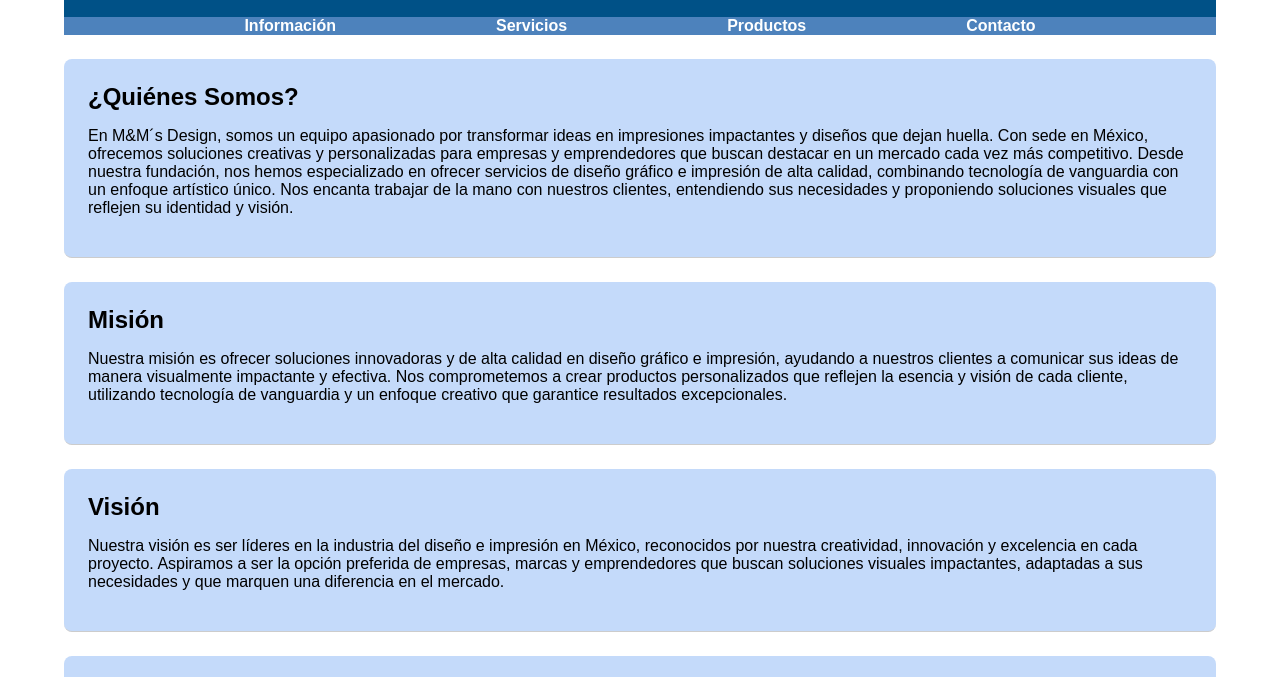
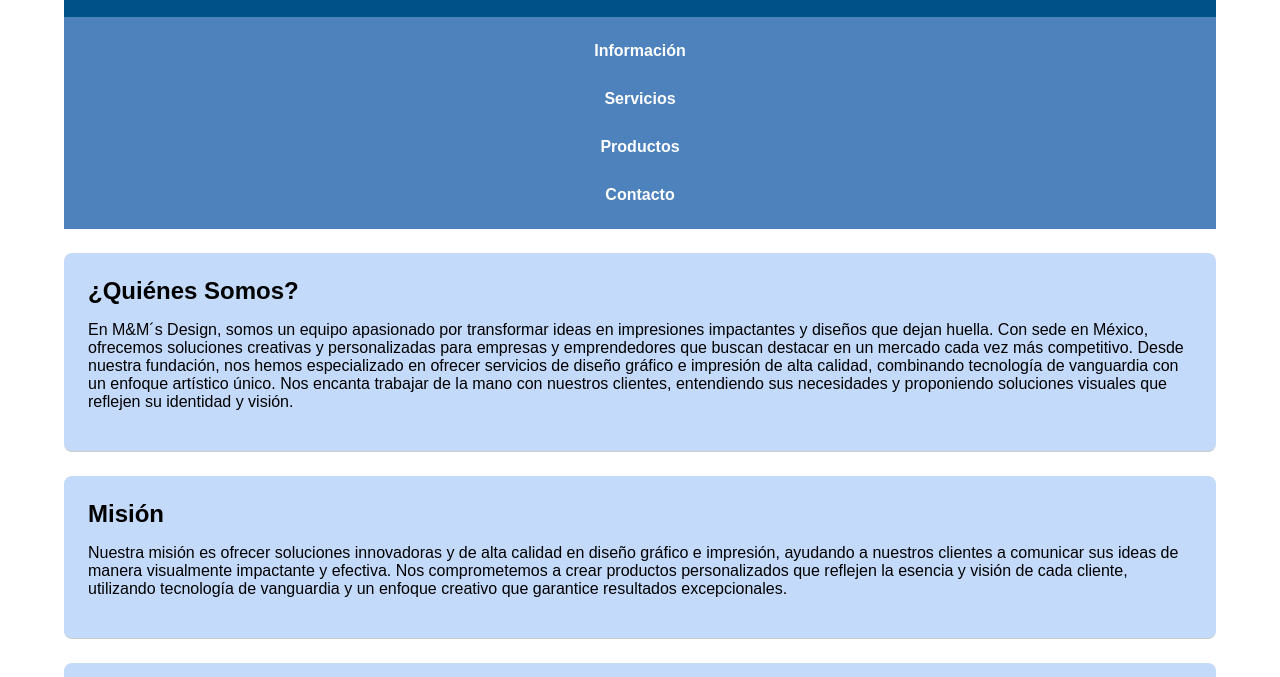
Before and after one commit to Mishedelcid2584/proyectofinal6, a plain HTML site: page index.html in a window 1280 px wide. Shown: the part 92-769 px from the top of the page. Drawn offline with nearby package versions, Linux system fonts and the light colour scheme.

Commit message:
Update estilos.css

```diff
--- a/estilos.css
+++ b/estilos.css
@@ -181,16 +181,16 @@ color: #4D82BC;}
         margin-top:0;
         width: 90%; }
 
-  .nav-tabs {
-    display: flex;
-    justify-content: center;
-    background-color: #4D82BC;
-    margin: 0;
-    padding: 0;
-    list-style: none;
+ .nav-tabs {
+        flex-direction: column;
+        align-items: center;
+    }
 
-      .nav-tabs li {
-    margin: 0 ;
+    .nav-tabs li {
+        width: 100%;
+        text-align: center;
+        padding: 15px;
+    }
 }
     .h1{   font-size: 20px;}
 
```
